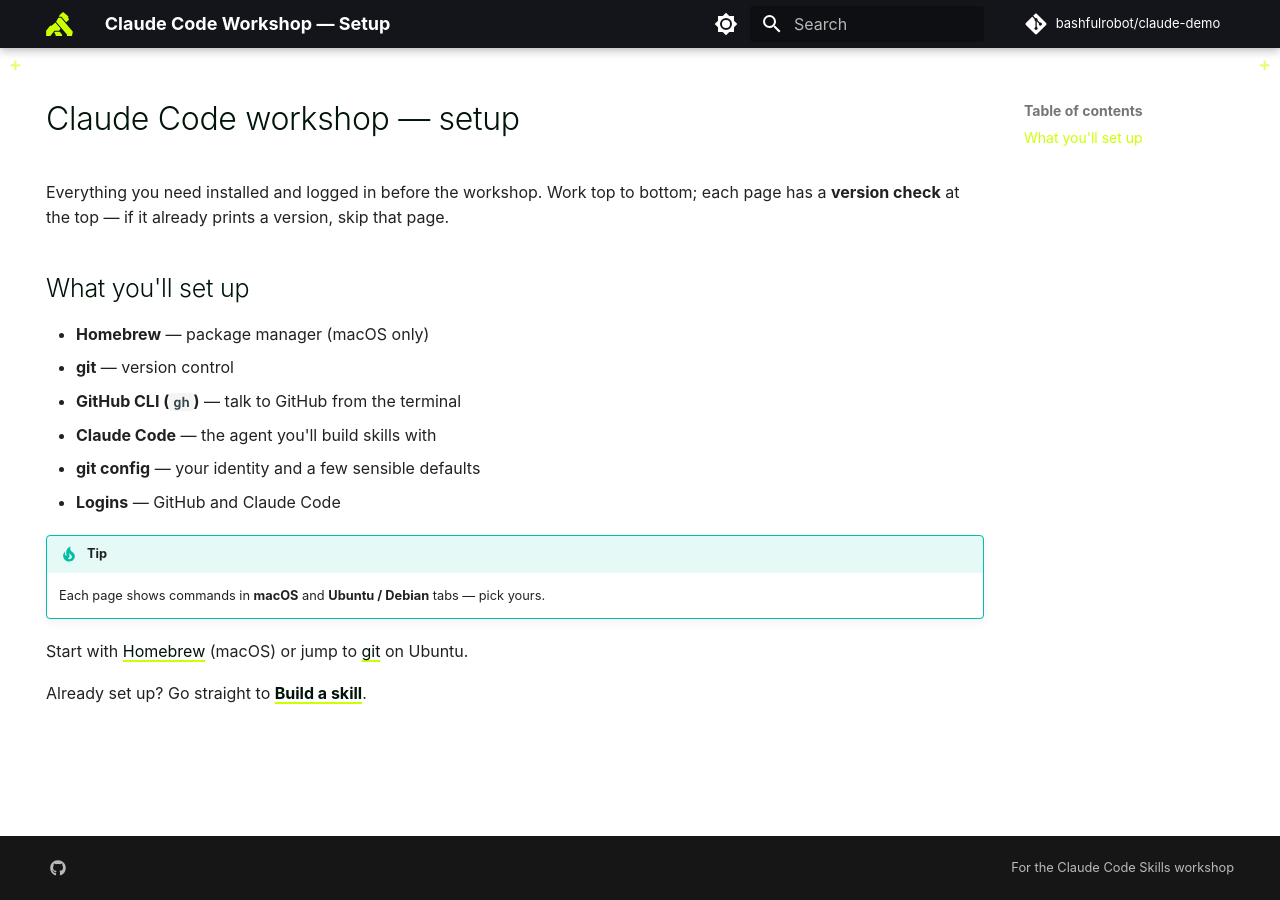
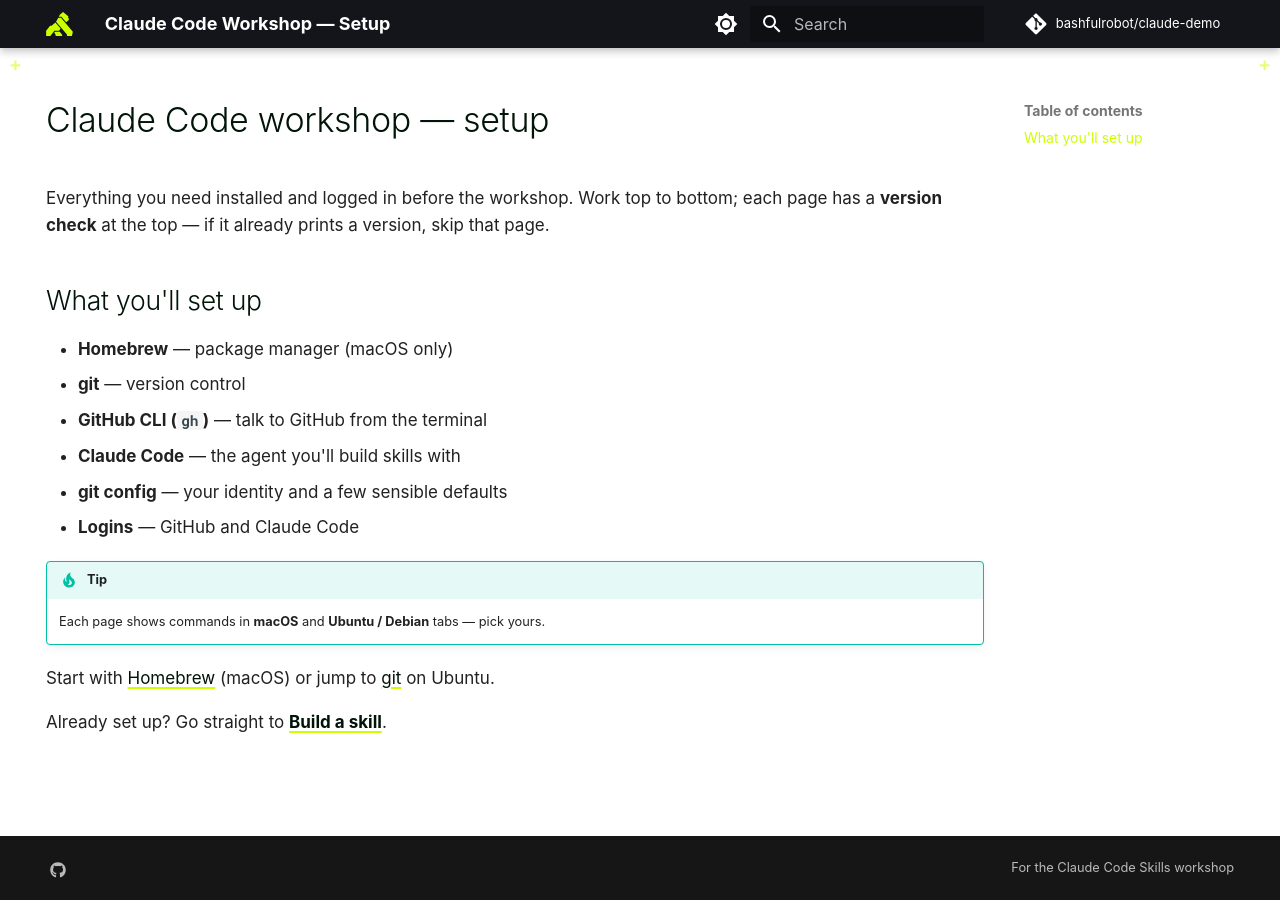
Before and after one commit to bashfulrobot/claude-demo, an MkDocs documentation site: the page built from docs/index.md, in a window 1280 px wide. Built offline with MkDocs 1.6.1 and Material for MkDocs 9.7.7, drawn with Linux system fonts in a browser that asks for light colours; some web fonts are replaced; comment, search, counter and statistics services are not loaded.

Commit message:
style(docs): bump body text to 0.85rem for readability

```diff
--- a/docs/stylesheets/kong-brand.css
+++ b/docs/stylesheets/kong-brand.css
@@ -211,3 +211,10 @@ button:focus-visible,
 .md-footer-meta__inner {
   flex-direction: row-reverse;
 }
+
+/* Bump body copy a touch above Material's default .8rem for easier reading,
+ * especially when projected during the workshop. Headings scale off this,
+ * so list, table, and admonition text grow proportionally. */
+.md-typeset {
+  font-size: 0.85rem;
+}
```
